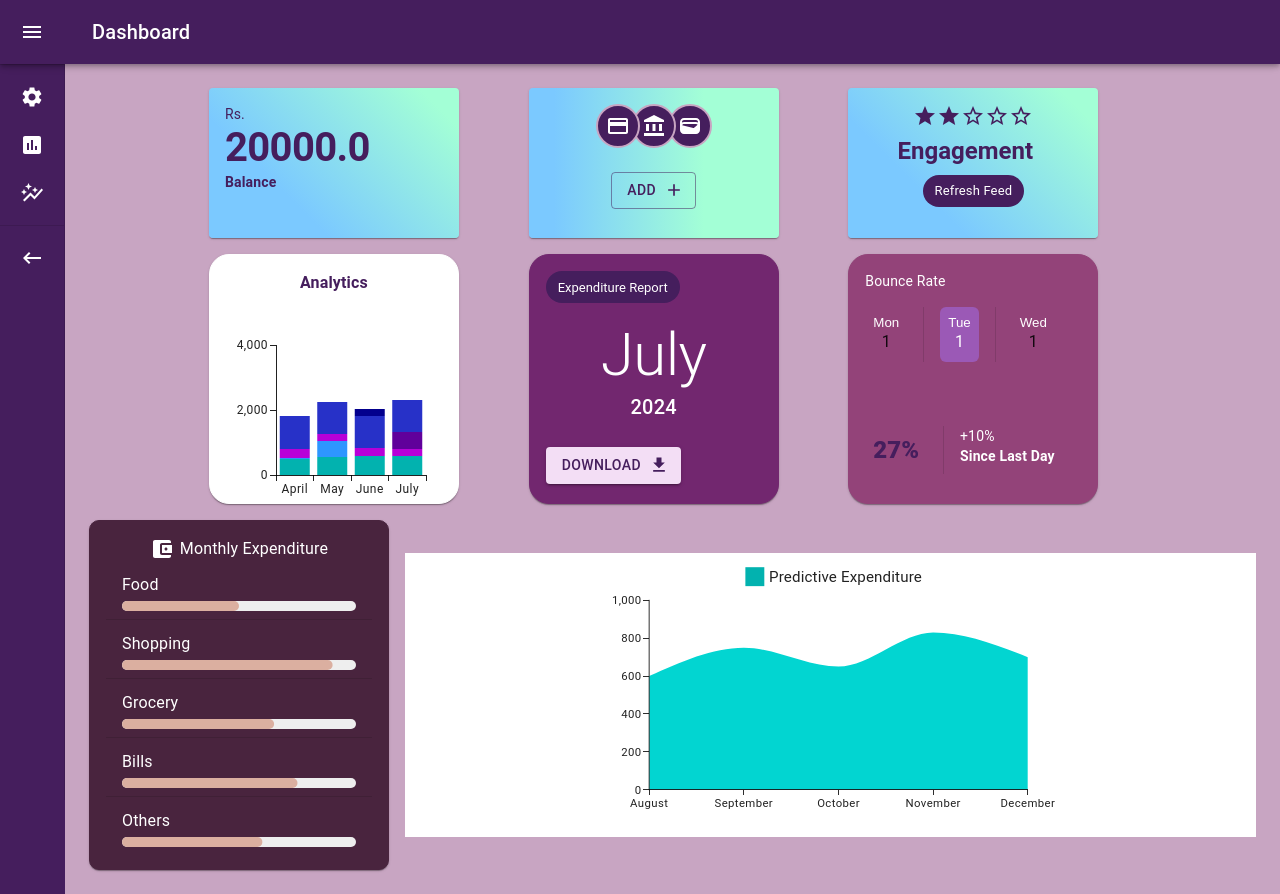
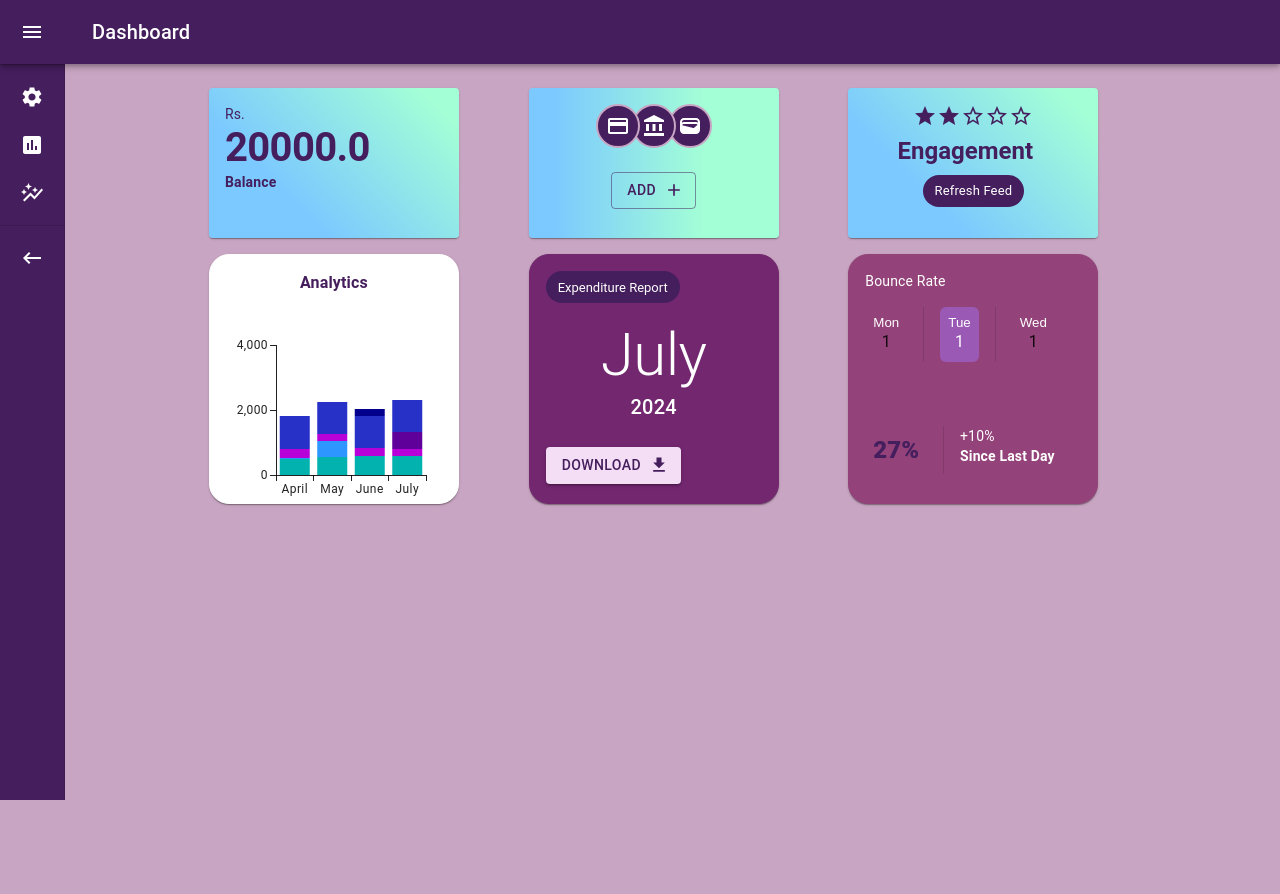
Before and after one commit to farahjahangir12/AI-Powered-Financial-Expense-Tracker, a React (Vite) app: page / in a window 1280 px wide. After the commit the page ends 800 px from the top, so only its background shows below. Built offline with nearby package versions, Linux system fonts and the light colour scheme.

Commit message:
Update Dashboard.jsx

```diff
--- a/src/components/Dashboard/Dashboard.jsx
+++ b/src/components/Dashboard/Dashboard.jsx
@@ -218,10 +218,7 @@ export default function Dashboard() {
           <Reports/>
           </Grid>
         </Grid>
-        <Box sx={{ display:"flex",flexDirection:{xs:"column",md:"row"},justifyContent:{xs:"flex-start",md:"center"},alignItems:"center" }}>
-          <ExpenseCard/>
-          <Linechart/>
-          </Box>
+
       </Box>
     </Box>
   );
```
